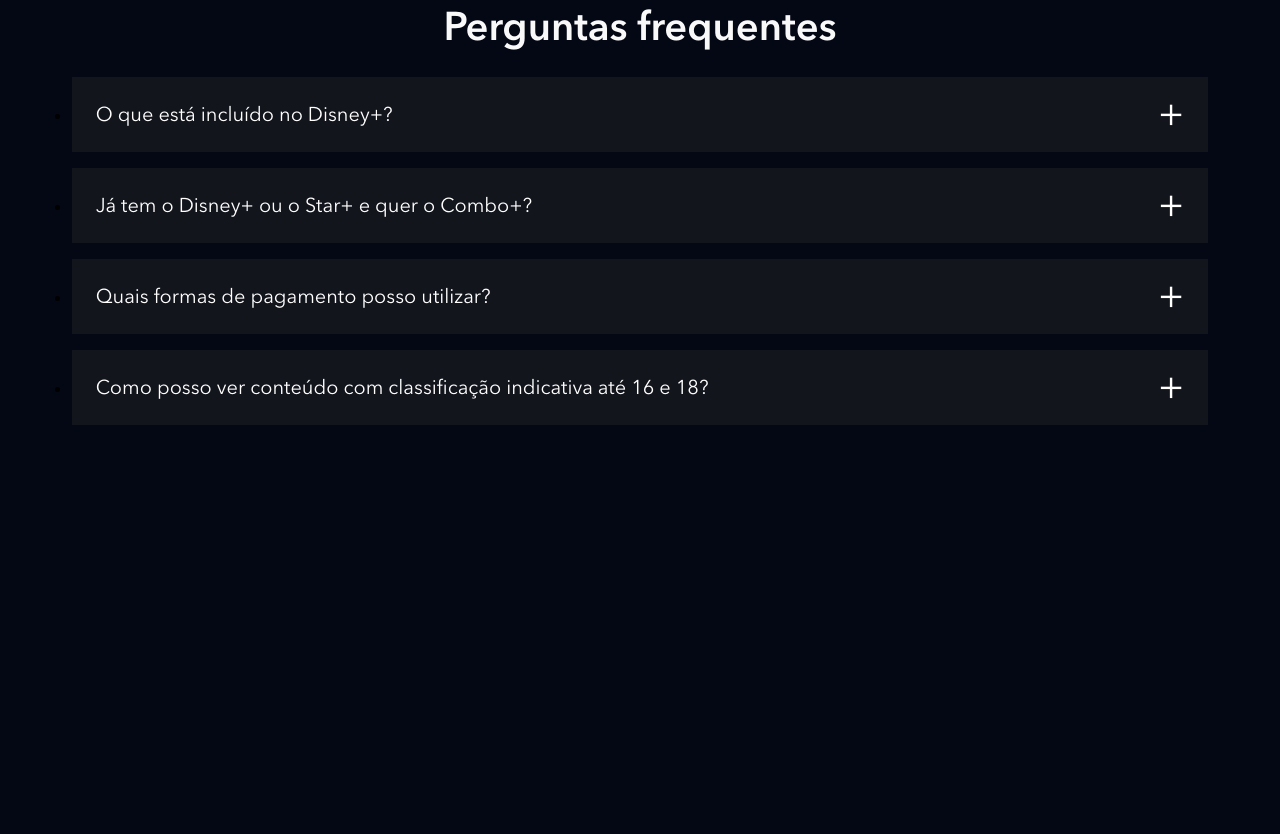
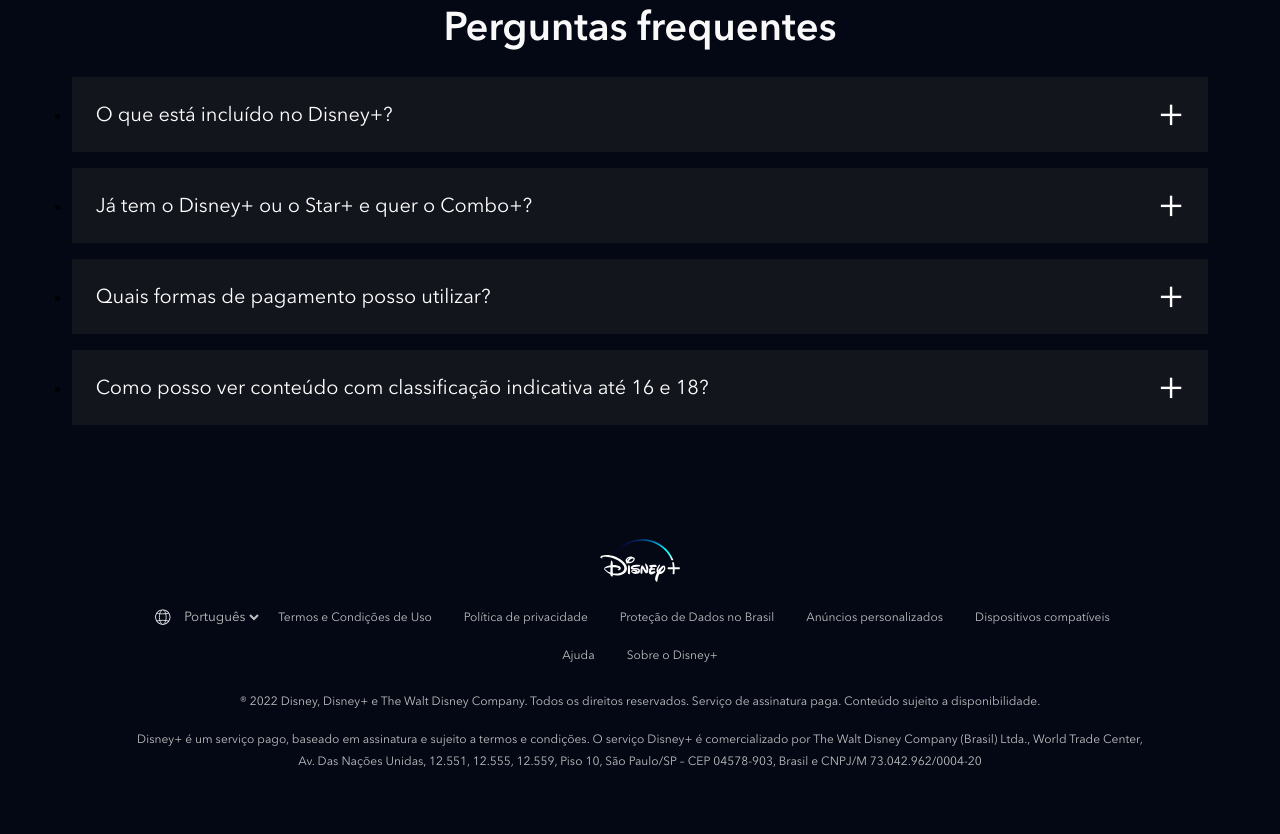
Before and after one commit to AnthonyAmaz3d/clone_disneyplus, a website: page index.html in a window 1280 px wide. Shown: the part 4459-5293 px from the top of the page. Before the commit the page ends 4972 px from the top, so only its background shows below. Drawn offline with nearby package versions, Linux system fonts and the light colour scheme; files that its build step writes are made by us from their sources; files whose address does not match are found by name.

Commit message:
Criando o rodapé

```diff
--- a/index.html
+++ b/index.html
@@ -280,6 +280,52 @@
         </ul>
     </section>
 
+    <footer class="footer">
+        <div class="footer__container">
+            <img class="footer__logo" src="./dist/images/disneyplus.svg" alt="Disney+">
+            <ul class="footer__links">
+                <li class="footer__links__item">
+                    <div class="language-selector">
+                        <img src="./dist/images/icones/globe.svg" alt="Globo do mundo">
+                        <select>
+                            <option>English</option>
+                            <option selected >Português</option>
+                        </select>
+                    </div>
+                </li>
+                <li class="footer__links__item">
+                    <a href="#" class="text--small">Termos e Condições de Uso</a>
+                </li>
+                <li class="footer__links__item">
+                    <a href="#" class="text--small">Política de privacidade</a>
+                </li>
+                <li class="footer__links__item">
+                    <a href="#" class="text--small">Proteção de Dados no Brasil</a>
+                </li>
+                <li class="footer__links__item">
+                    <a href="#" class="text--small">Anúncios personalizados</a>
+                </li>
+                <li class="footer__links__item">
+                    <a href="#" class="text--small">
+                        Dispositivos compatíveis
+                    </a>
+                </li>
+                <li class="footer__links__item">
+                    <a href="#" class="text--small">Ajuda</a>
+                </li>
+                <li class="footer__links__item">
+                    <a href="#" class="text--small">Sobre o Disney+</a>
+                </li>
+            </ul>
+            <p class="text--small">
+                ® 2022 Disney, Disney+ e The Walt Disney Company. Todos os direitos reservados. Serviço de assinatura paga. Conteúdo sujeito a disponibilidade.
+            </p>
+            <p class="text--small">
+                Disney+ é um serviço pago, baseado em assinatura e sujeito a termos e condições. O serviço Disney+ é comercializado por The Walt Disney Company (Brasil) Ltda., World Trade Center, Av. Das Nações Unidas, 12.551, 12.555, 12.559, Piso 10, São Paulo/SP – CEP 04578-903, Brasil e CNPJ/M 73.042.962/0004-20
+            </p>
+            </div>
+    </footer>
+
     <script src="/src/main.js"></script>
 
 </body>
--- /dev/null
+++ b/src/styles/_footer.scss
@@ -0,0 +1,70 @@
+@use 'variaveis';
+
+.footer {
+    padding: 26px 8px;
+
+    &__container {
+        max-width: 1024px;
+        width: 100%;
+        margin: 0 auto;
+        text-align: center;
+        padding-bottom: 20px;
+    }
+
+    &__logo {
+        width: 80px;
+        margin: 0 auto 10px;
+    }
+
+    &__links {
+        margin-bottom: 16px;
+        display: flex;
+        align-items: center;
+        flex-wrap: wrap;
+        justify-content: center;
+
+        &__item {
+            display: inline-block;
+
+            a {
+                text-decoration: none;
+                padding: 8px 16px;
+                display: block;
+
+                &:hover {
+                    color: variaveis.$corTextoSecundario;
+                }
+            }
+        }
+    }
+
+    p {
+        margin-bottom: 16px;
+    }
+}
+
+.language-selector {
+    display: flex;
+    align-items: center;
+
+    img {
+        height: 18px;
+        width: 18px;
+    }
+
+    select {
+        margin-left: 8px;
+        border: none;
+        background-color: transparent;
+        color: variaveis.$corTextoPrincipal;
+        height: 38px;
+
+        &:hover {
+            color: variaveis.$corTextoSecundario;
+        }
+
+        option {
+            color: variaveis.$corDeFundo;
+        }
+    }
+}
--- a/src/styles/main.scss
+++ b/src/styles/main.scss
@@ -4,6 +4,7 @@
 @use 'plans';
 @use 'available-devices';
 @use 'faq';
+@use 'footer';
 
 @font-face {
     font-family: Avenir;
```
